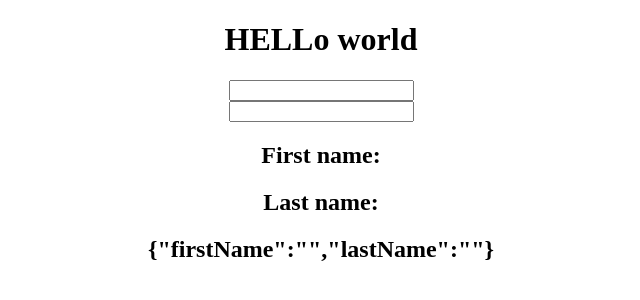
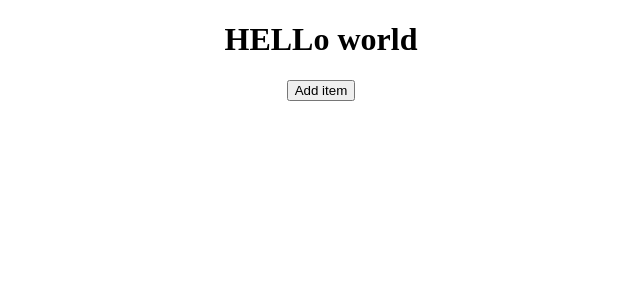
Before and after one commit to Aayush2492/Understanding-React-Hooks, a React (Create React App) app: page / in a window 1280 px wide. Shown: the top 300 px of the page, without its empty margins (319-959 px from the left). Built offline with nearby package versions, Linux system fonts and the light colour scheme.

Commit message:
useState on array

```diff
--- a/src/App.js
+++ b/src/App.js
@@ -4,6 +4,7 @@
 import ClassCounter from "./components/ClassCounter";
 import HookCounter from "./components/HookCounter";
 import HookWithObject from "./components/HookWithObject";
+import HookWithArray from "./components/HookWithArray";
 
 const App = () => {
   return (
@@ -11,7 +12,8 @@
       <h1>HELLo world </h1>
       {/* <ClassCounter /> */}
       {/* <HookCounter /> */}
-      <HookWithObject />
+      {/* <HookWithObject /> */}
+      <HookWithArray />
     </div>
   );
 };
--- /dev/null
+++ b/src/components/HookWithArray.js
@@ -0,0 +1,24 @@
+import React, { useState } from "react";
+
+function HookWithArray() {
+  const [items, setItems] = useState([]);
+
+  const addItem = () => {
+    setItems([
+      ...items,
+      { id: items.length, value: Math.floor(Math.random() * 100) + 1 },
+    ]);
+  };
+  return (
+    <div>
+      <button onClick={addItem}>Add item</button>
+      <ol>
+        {items.map((item) => (
+          <li key={item.id}>{item.value}</li>
+        ))}
+      </ol>
+    </div>
+  );
+}
+
+export default HookWithArray;
```
